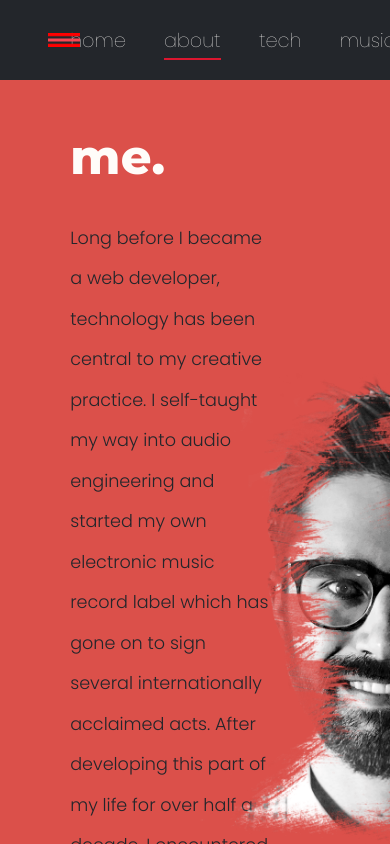
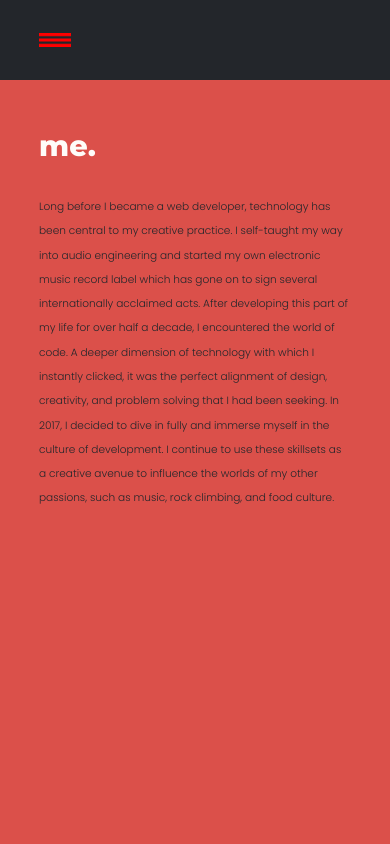
Before and after one commit to kiserr10/im-ross-kiser, a React (Create React App) app: page /about in a window 390 px wide. Built offline with nearby package versions, Linux system fonts and the light colour scheme.

Commit message:
fixed menu animation and worked on about page media queries

```diff
--- a/src/components/pages/About.js
+++ b/src/components/pages/About.js
@@ -23,7 +23,8 @@ const About = () => {
         <h1 ref={element => titleRef = element}>me.</h1>
         <p ref={element => bioRef = element}>{data.bio}</p>
       </div>
-      <img className="art-face" src={portrait} alt="Ross Abstract Face" />
+      <div className="art-face">
+      </div>
     </div>
   )
 }
--- a/src/components/shared/BurgerMenu/index.js
+++ b/src/components/shared/BurgerMenu/index.js
@@ -39,7 +39,7 @@ class BurgerMenu extends Component {
       <div className={styles[`burger-menu`]} onClick={this.onClick}>
         <svg id="burger" className="openmenu" xmlns="http://www.w3.org/2000/svg" viewBox="0 0 30 30">
           <path ref={topbar => this.topbar = topbar} className="top" d="M0 9h30v2H0z"/>
-          <line ref={midbar => this.midbar = midbar} className="mid" x1="0" y1="15" x2="30" y2="15" stroke="#F74753" strokeWidth="3" vectorEffect="non-scaling-stroke"/>
+          <line ref={midbar => this.midbar = midbar} className="mid" x1="0" y1="15" x2="30" y2="15" strokeWidth="3" vectorEffect="non-scaling-stroke"/>
           <path ref={botbar => this.botbar = botbar} className="bot" d="M0 19h30v2H0z"/>
         </svg>
       </div>
--- a/src/components/shared/Header/Header.module.scss
+++ b/src/components/shared/Header/Header.module.scss
@@ -15,7 +15,7 @@
     height: 2em;
     width: 2em;
     position: absolute;
-    left: 3em;
+    left: 10vw;
     transition: .5s ease-in-out;
     z-index: 3;
   }
@@ -32,3 +32,13 @@
     @include menu-links;
   }
 }
+
+
+@media only screen and (max-width: 450px){
+  .wrapper{
+    padding: 0 1vw;
+    .mainLinks{
+      display: none;
+    }
+  }
+}
--- a/src/style_sheets/_about.scss
+++ b/src/style_sheets/_about.scss
@@ -5,22 +5,26 @@
   background-color: $jelly;
   padding: 3em 18vw;
   display: flex;
+
   .art-face{
-    height: 100%;
-    width: auto;
+    height: 50em;
+    width: 50em;
     position: absolute;
-    bottom: -4em;
+    bottom: 0;
     right: 0;
   }
+
   .about-bio{
     max-width: 80%;
     display: flex;
     flex-direction: column;
+
     h1{
       margin-bottom: 2rem;
       font-family: $secondary-font;
       color: $snow;
     }
+
     p{
       font-family: $main-font;
       font-weight: 300;
--- a/src/style_sheets/main.scss
+++ b/src/style_sheets/main.scss
@@ -116,6 +116,7 @@ h2{
     background-image: url('../assets/images/ross_portrait_crop.png')
   }
   .about-wrapper{
+    padding: 3em 10vw;
     .art-face{
       height: 78%;
       bottom: -3vh;
@@ -126,10 +127,18 @@ h2{
   .home-wrapper{
     background-image: url('../assets/images/ross_portrait_crop.png')
   }
+
   .about-wrapper{
+    padding: 3em 10vw;
+
+    .about-bio{
+      font-size: 60%;
+      max-width: unset;
+    }
     .art-face{
       height: 65%;
       bottom: -3vh;
     }
   }
+
 }
```
